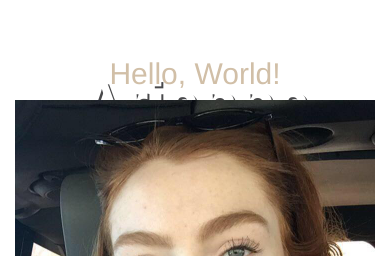
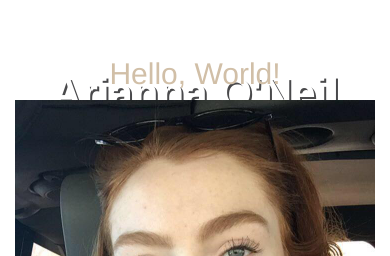
Before and after one commit to a1oneil/a1oneil.github.io, a plain HTML site: page index.html in a window 390 px wide. Shown: the part 583-839 px from the top of the page. Drawn offline with nearby package versions, Linux system fonts and the light colour scheme.

Commit message:
fixing style

```diff
--- a/style.css
+++ b/style.css
@@ -126,7 +126,7 @@ footer{
 }
 
 @media (max-width: 768px){
-    .landing-text h1{
+    .home-text h1{
         font-size: 300%;
     }
 }
```
